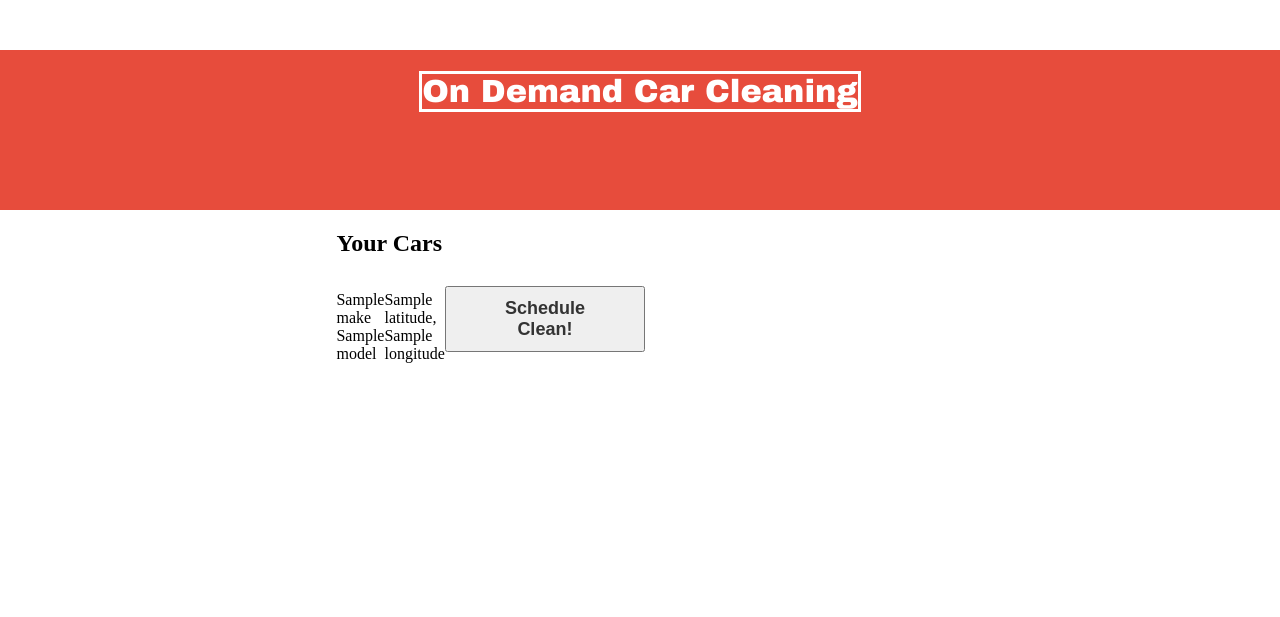
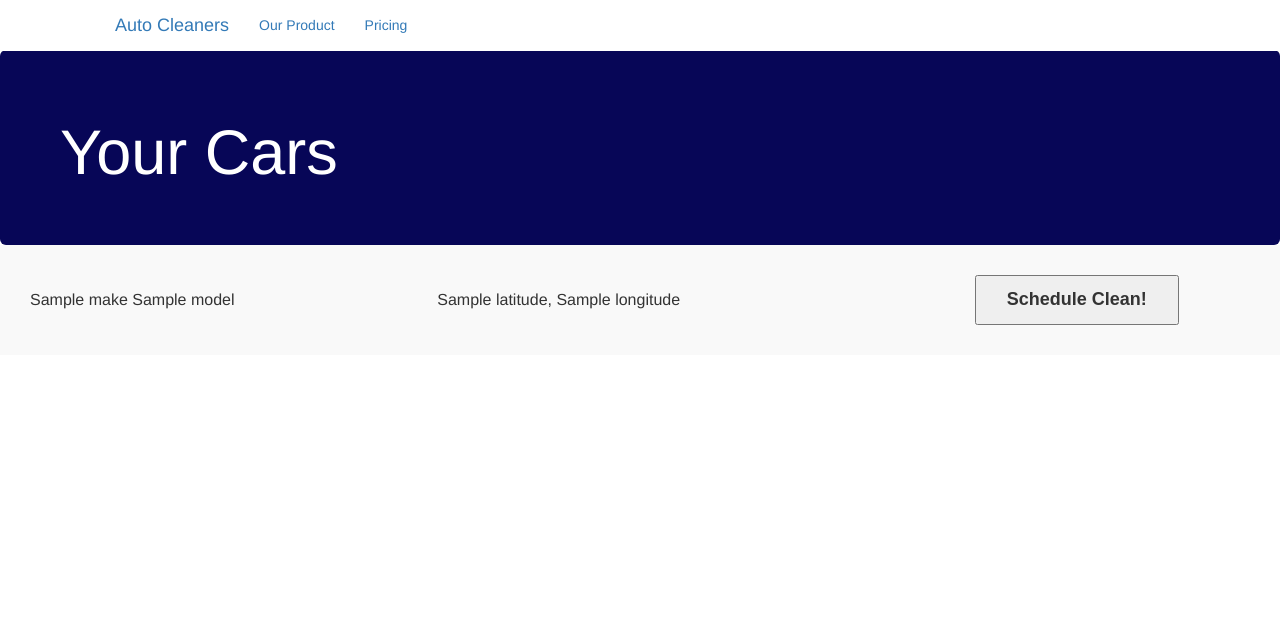
Before and after one commit to smartcar/python-sdk, a Flask app: template examples/app/templates/vehicles.html in a window 1280 px wide. Shown: the top 617 px of the page. After the commit the page ends 325 px from the top, so only its background shows below. Run offline with Flask 2, Linux system fonts and the light colour scheme; the template is opened without the code that fills it: most values are stand-ins (such as "Sample title", 1, 10 or a date in 2020); some libraries are stand-ins or nearby versions.

Commit message:
styling of example app, pydocs

```diff
--- a/examples/app/app.py
+++ b/examples/app/app.py
@@ -105,7 +105,7 @@ def schedule():
     in a real application. The important things to store are the vehicleId, the access token
     tied to it, and the refresh token in case our access token expires. If we have access to
     these at a later point, then we will be able to continue interacting with the car, i.e,
-    in this example we will later want to unlock the car to get into it and clean the car.
+    in this example we will later want to find and unlock the car to get into it and clean the car.
     """
     vehicleId = request.form['vehicle']
     # store the vehicle id and the codes needed to interact with it through smartcar
--- a/examples/app/static/style.css
+++ b/examples/app/static/style.css
@@ -11,28 +11,35 @@ body {
   margin: 0;
   padding-top: 50px;
 }
-.header {
-  height: 20%;
-  width: 100%;
-  background-color: #E74C3C;
-  display: flex;
-  flex-direction: column;
-  align-items: center;
+.navbar {
+  padding-left: 100px;
+  padding-right: 100px;
+  background-color: white;
 }
 .container {
   margin: 0px;
   padding: 0px;
   width: 100%;
 }
-.navbar {
-  padding-left: 100px;
-  padding-right: 100px;
-  background-color: white;
+.jumbotron.main{
+    margin-bottom: 0px;
+    background-image: url(./interior.jpg);
+    background-position: 0% 25%;
+    background-size: cover;
+    background-repeat: no-repeat;
+    height: 400px;
+    color: white;
+    text-shadow: black 0.3em 0.3em 0.3em;
 }
-.header h1 {
-  color: white;
-  font-family: "Arial Black";
+.main h1 {
+  border: solid white;
+  margin-bottom: 50px;
 }
+.jumbotron.vehicles {
+  margin-bottom: 0px;
+  background-color: #070657;
+}
+
 .main-content {
   padding: 20px;
   padding-left: 200px;
@@ -44,7 +51,15 @@ body {
   background-color: rgba(0, 0, 0, 0.1);
   height: 600px;
 }
-
+.main-table-content {
+  padding: 20px;
+  display: flex;
+  flex-direction: column;
+  align-items: center;
+  width: 100%;
+  background-color: rgba(0, 0, 0, 0.1);
+  height: 600px;
+}
 .vehicle-row {
   display: flex;
   height: 100px;
@@ -53,21 +68,11 @@ body {
   width: 40%;
 }
 
-.jumbotron {
-    margin-bottom: 0px;
-    background-image: url(./interior.jpg);
-    background-position: 0% 25%;
-    background-size: cover;
-    background-repeat: no-repeat;
-    height: 400px;
-    color: white;
-    text-shadow: black 0.3em 0.3em 0.3em;
+
+.vehicles h1 {
+  color: white;
 }
 
-h1 {
-  border: solid white;
-  margin-bottom: 50px;
-}
 button {
   font-family: 'Archivo Narrow', sans-serif;
   font-weight: bold;
@@ -80,3 +85,21 @@ button {
   position: relative;
   z-index: 1;
 }
+table {
+  width: 100%;
+  padding: 30px;
+}
+tr {
+  height: 100px;
+  width: 100%;
+}
+tbody {
+  width: 100%;
+}
+td {
+  padding: 30px;
+  font-size: 16px;
+}
+h2 {
+  font-style: italic;
+}
--- a/examples/app/templates/vehicles.html
+++ b/examples/app/templates/vehicles.html
@@ -1,25 +1,44 @@
-<html>
-  <head>
-    <title>Clean Car!</title>
-    <link rel=stylesheet type=text/css href="{{ url_for('static', filename='style.css') }}">
-  </head>
-  <body>
-    <div class='header'>
-      <h1>On Demand Car Cleaning</h1>
+{% extends "bootstrap/base.html" %}
+{% block styles %}
+{{super()}}
+<link rel="stylesheet"
+      href="{{url_for('.static', filename='style.css')}}">
+{% endblock %}
+{% block title %}Car Clean{% endblock %}
+
+{% block navbar %}
+<div class="navbar navbar-fixed-top">
+  <a class="navbar-brand" href="#">Auto Cleaners</a>
+  <ul class="nav navbar-nav">
+   <li class="active"><a href="#">Our Product <span class="sr-only">(current)</span></a></li>
+   <li><a href="#">Pricing</a></li>
+ </ul>
 </div>
-    <div class="main">
-      <h2>Your Cars</h2>
+{% endblock %}
+
+{% block content %}
+<div class="container">
+  <div class="jumbotron vehicles">
+    <h1>Your Cars</h1>
+  </div>
+  <div class="main-table-area">
+    <table class='table-striped'>
+      <tbody>
         {% for vehicle in vehicles %}
-        <div class="vehicle-row">
-          <p>{{ vehicle.info.make + " " + vehicle.info.model }}</p>
-          <p>{{ vehicle.location.latitude|string + ", " + vehicle.location.longitude|string }}
+          <tr>
+            <td>{{ vehicle.info.make + " " + vehicle.info.model }}</td>
+            <td>{{ vehicle.location.latitude|string + ", " + vehicle.location.longitude|string }}</td>
+            <td>
               <form action="{{ url_for('schedule') }}" method="post">
                 <button type='submit' name='vehicle' value="{{ vehicle.info.id }}" >Schedule Clean!</button>
               </form>
+            </td>
+          </tr>
+        {% endfor %}
+      </tbody>
+    </table>
   </div>
-      {% endfor %}
+
  </div>
-    <div>
-    </div>
-  </body>
-</html>
+
+{% endblock %}
```
Also changed, not shown: examples/app/app.html (+14 -2 lines), examples/app/templates/homepage.html (+5 -20 lines), examples/app/static/clean.jpg (deleted), examples/app/static/download.jpg (deleted). Lines whose indentation alone changed are shown as unchanged.
